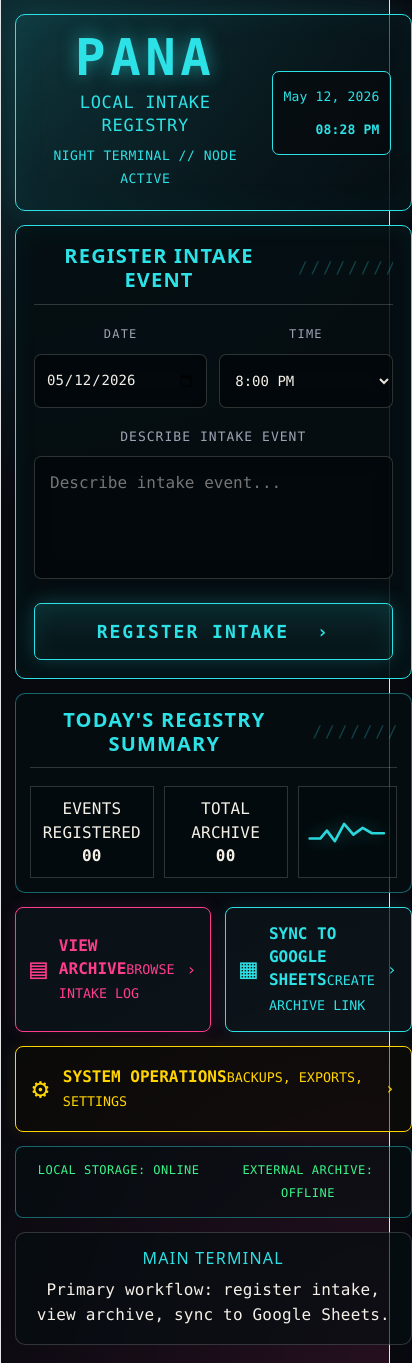
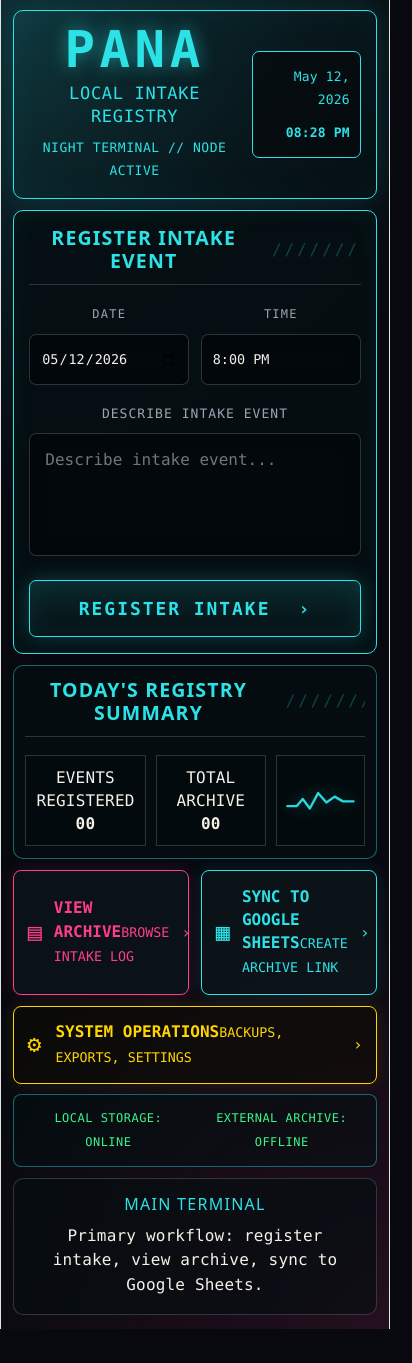
Before and after one commit to SpitsbergenVault/food-diary-app, a React (Vite) app: page / in a window 390 px wide. Shown: the whole page, 412 px wide, since content can reach past the window. After the commit the page ends 1329 px from the top, so only its background shows below. Built offline with nearby package versions, Linux system fonts and the light colour scheme.

Commit message:
new style revised 2

```diff
--- a/index.html
+++ b/index.html
@@ -3,10 +3,8 @@
 <head>
     <meta charset="UTF-8" />
 
-    <meta
-      name="viewport"
-      content="width=device-width, initial-scale=1.0"
-    />
+    <meta name="viewport" content="width=device-width, initial-scale=1, viewport-fit=cover" />
+
     <meta name="theme-color" content="#000000" />
     <link rel="manifest" href="/manifest.webmanifest" />
 
--- a/src/App.jsx
+++ b/src/App.jsx
@@ -284,6 +284,22 @@ function App() {
     }
 
     lockPortrait()
+  }, [])
+
+
+  useEffect(() => {
+    let viewportMeta = document.querySelector('meta[name="viewport"]')
+
+    if (!viewportMeta) {
+      viewportMeta = document.createElement('meta')
+      viewportMeta.setAttribute('name', 'viewport')
+      document.head.appendChild(viewportMeta)
+    }
+
+    viewportMeta.setAttribute(
+      'content',
+      'width=device-width, initial-scale=1, viewport-fit=cover'
+    )
   }, [])
 
   const sortedEntries = useMemo(() => sortEntries(entries), [entries])
@@ -808,20 +824,33 @@ const globalCss = `
   html,
   body,
   #root {
+    width: 100%;
     min-height: 100%;
     margin: 0;
     background: ${tokens.night};
+    overflow-x: hidden;
   }
 
   body {
-    overflow-x: hidden;
+    min-width: 0;
+    -webkit-text-size-adjust: 100%;
+    text-size-adjust: 100%;
   }
 
   button,
   input,
   textarea,
   select {
+    min-width: 0;
+    max-width: 100%;
     font: inherit;
+  }
+
+  input,
+  textarea,
+  select {
+    -webkit-appearance: none;
+    appearance: none;
   }
 
   button {
@@ -835,7 +864,18 @@ const globalCss = `
   }
 
   select {
-    appearance: auto;
+    background-image: linear-gradient(45deg, transparent 50%, ${tokens.text} 50%), linear-gradient(135deg, ${tokens.text} 50%, transparent 50%);
+    background-position: calc(100% - 16px) 50%, calc(100% - 10px) 50%;
+    background-size: 6px 6px, 6px 6px;
+    background-repeat: no-repeat;
+    padding-right: 32px !important;
+  }
+
+
+  @media (max-width: 380px) {
+    .pana-landscape-guard + main {
+      gap: 10px !important;
+    }
   }
 
   @media (orientation: landscape) and (max-height: 520px) {
@@ -847,20 +887,22 @@ const globalCss = `
 
 const styles = {
   appShell: {
-    minHeight: '100vh',
+    width: '100%',
+    minWidth: 0,
+    minHeight: '100dvh',
     color: tokens.text,
     fontFamily:
       'IBM Plex Mono, ui-monospace, SFMono-Regular, Menlo, Monaco, Consolas, monospace',
     background:
       'radial-gradient(circle at top left, rgba(45, 226, 230, 0.16), transparent 36%), radial-gradient(circle at bottom right, rgba(255, 61, 141, 0.12), transparent 34%), #07090f',
-    padding: 'max(14px, env(safe-area-inset-top)) 14px max(18px, env(safe-area-inset-bottom))'
+    padding: 'max(10px, env(safe-area-inset-top)) clamp(8px, 3vw, 14px) max(14px, env(safe-area-inset-bottom))'
   },
   mainTerminal: {
     width: '100%',
-    maxWidth: 520,
+    maxWidth: 'min(520px, 100%)',
     margin: '0 auto',
     display: 'grid',
-    gap: 14
+    gap: 'clamp(10px, 2.8vw, 14px)'
   },
   landscapeGuard: {
     display: 'none',
@@ -890,11 +932,11 @@ const styles = {
   identityPanel: {
     border: `1px solid ${tokens.aqua}`,
     borderRadius: 10,
-    padding: 20,
+    padding: 'clamp(14px, 4vw, 20px)',
     minHeight: 126,
     display: 'flex',
     justifyContent: 'space-between',
-    gap: 18,
+    gap: 'clamp(10px, 3vw, 18px)',
     alignItems: 'center',
     background:
       'linear-gradient(135deg, rgba(45, 226, 230, 0.08), rgba(5, 14, 18, 0.92))',
@@ -922,7 +964,8 @@ const styles = {
   },
   clockBox: {
     flex: '0 0 auto',
-    minWidth: 118,
+    minWidth: 0,
+    width: 'clamp(100px, 28vw, 118px)',
     border: `1px solid ${tokens.aqua}`,
     borderRadius: 7,
     padding: '13px 10px',
@@ -936,7 +979,7 @@ const styles = {
   panel: {
     border: `1px solid ${tokens.aqua}`,
     borderRadius: 10,
-    padding: 18,
+    padding: 'clamp(14px, 4vw, 18px)',
     background: tokens.panel,
     boxShadow: 'inset 0 0 28px rgba(45, 226, 230, 0.05)'
   },
@@ -951,7 +994,7 @@ const styles = {
   },
   panelTitle: {
     margin: 0,
-    fontSize: 20,
+    fontSize: 'clamp(17px, 5vw, 20px)',
     letterSpacing: '0.06em',
     fontWeight: 700
   },
@@ -978,15 +1021,19 @@ const styles = {
   dateTimeGrid: {
     display: 'grid',
     gridTemplateColumns: 'repeat(2, minmax(0, 1fr))',
-    gap: 12,
+    columnGap: 'clamp(10px, 3vw, 14px)',
+    rowGap: 10,
     alignItems: 'end',
     marginTop: 17
   },
   fieldStack: {
+    width: '100%',
     minWidth: 0
   },
   input: {
     width: '100%',
+    minWidth: 0,
+    maxWidth: '100%',
     padding: '14px 15px',
     color: tokens.text,
     background: 'rgba(2, 7, 10, 0.72)',
@@ -997,10 +1044,14 @@ const styles = {
     boxShadow: 'inset 0 0 18px rgba(0, 0, 0, 0.28)'
   },
   compactInput: {
-    height: 54,
-    minHeight: 54,
-    padding: '12px 11px',
-    fontSize: 14
+    height: 'clamp(50px, 13vw, 54px)',
+    minHeight: 'clamp(50px, 13vw, 54px)',
+    padding: '10px clamp(8px, 2.8vw, 12px)',
+    fontSize: 'clamp(12px, 3.45vw, 14px)',
+    lineHeight: 1.15,
+    overflow: 'hidden',
+    textOverflow: 'ellipsis',
+    whiteSpace: 'nowrap'
   },
   textarea: {
     resize: 'none',
@@ -1021,13 +1072,13 @@ const styles = {
     textTransform: 'uppercase',
     letterSpacing: '0.11em',
     fontWeight: 800,
-    fontSize: 18,
+    fontSize: 'clamp(15px, 4.6vw, 18px)',
     boxShadow: '0 0 20px rgba(45, 226, 230, 0.26), inset 0 0 24px rgba(45, 226, 230, 0.08)'
   },
   summaryPanel: {
     border: `1px solid ${tokens.line}`,
     borderRadius: 10,
-    padding: 14,
+    padding: 'clamp(10px, 3vw, 14px)',
     background: 'rgba(5, 14, 18, 0.74)'
   },
   summaryGrid: {
@@ -1058,11 +1109,11 @@ const styles = {
   },
   commandGrid: {
     display: 'grid',
-    gridTemplateColumns: '1fr 1fr',
-    gap: 14
+    gridTemplateColumns: 'minmax(0, 1fr) minmax(0, 1fr)',
+    gap: 'clamp(10px, 3vw, 14px)'
   },
   commandCard: {
-    minHeight: 94,
+    minHeight: 'clamp(82px, 22vw, 94px)',
     padding: 14,
     display: 'grid',
     gridTemplateColumns: 'auto 1fr auto',
@@ -1083,13 +1134,13 @@ const styles = {
     boxShadow: '0 0 18px rgba(45, 226, 230, 0.12)'
   },
   commandIcon: {
-    fontSize: 28,
+    fontSize: 'clamp(22px, 6vw, 28px)',
     lineHeight: 1
   },
   systemButton: {
     width: '100%',
-    minHeight: 86,
-    padding: 16,
+    minHeight: 'clamp(76px, 20vw, 86px)',
+    padding: 'clamp(12px, 3.5vw, 16px)',
     display: 'grid',
     gridTemplateColumns: 'auto 1fr auto',
     alignItems: 'center',
```
